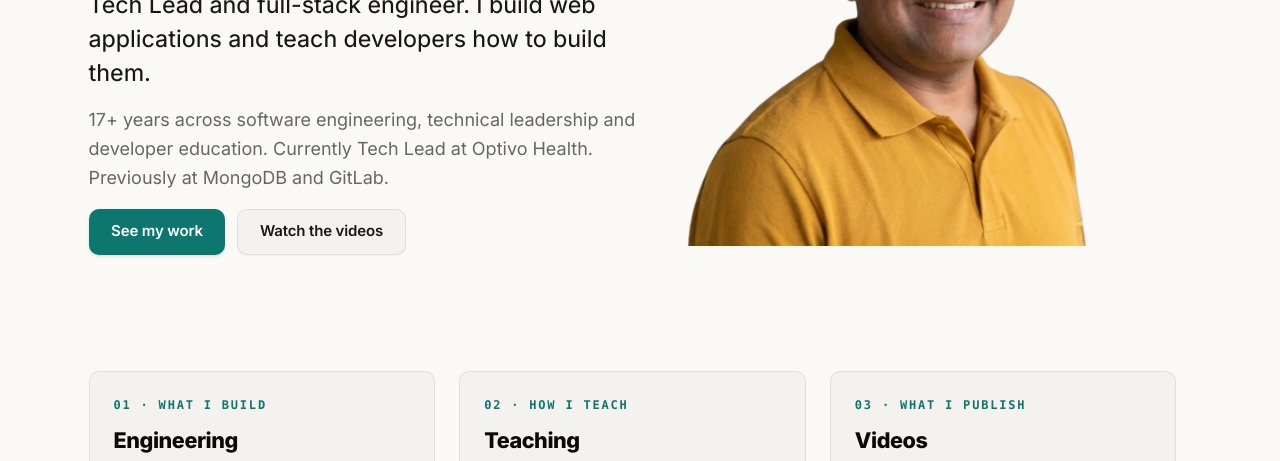
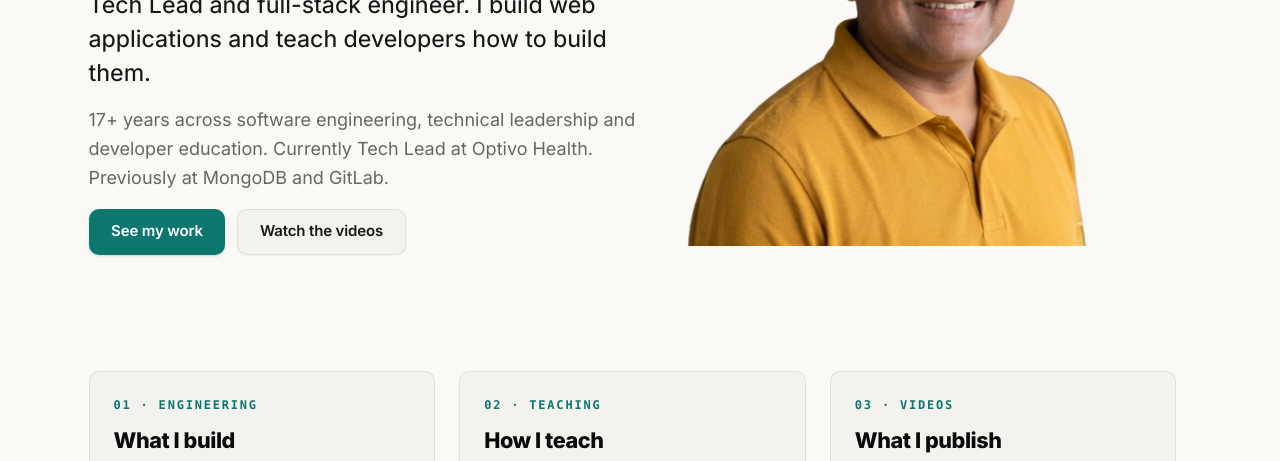
Before and after one commit to veliyat/veliyat.com, a plain HTML site: page index.html in a window 1280 px wide. Shown: the part 316-777 px from the top of the page. Drawn offline with Linux system fonts and the light colour scheme.

Commit message:
feat(home): swap card eyebrows and headings (brief v18)
Co-Authored-By: Claude Sonnet 5.5 <noreply@anthropic.com>

```diff
--- a/index.html
+++ b/index.html
@@ -92,22 +92,22 @@
 <section class="cards-grid" aria-label="Key sections">
       <a class="card" href="/work/">
         <span class="card-icon" aria-hidden="true"><svg viewBox="0 0 24 24" fill="none" stroke="currentColor" stroke-width="2" stroke-linecap="round" stroke-linejoin="round" focusable="false"><polyline points="16 18 22 12 16 6"/><polyline points="8 6 2 12 8 18"/></svg></span>
-        <span class="eyebrow">01 · What I build</span>
-        <h2>Engineering</h2>
+        <span class="eyebrow">01 · Engineering</span>
+        <h2>What I build</h2>
         <p>As Tech Lead at Optivo Health I build digital eye exam record software for independent optometry practices, including its AI dictation, with React, TypeScript, Supabase and PostgreSQL.</p>
         <span class="card-arrow" aria-hidden="true">→</span>
       </a>
       <a class="card" href="/teaching/">
         <span class="card-icon" aria-hidden="true"><svg viewBox="0 0 24 24" fill="none" stroke="currentColor" stroke-width="2" stroke-linecap="round" stroke-linejoin="round" focusable="false"><rect x="3" y="4" width="18" height="12" rx="1.5"/><path d="M12 16v4M8 20h8M7 8.5h6M7 11.5h4"/></svg></span>
-        <span class="eyebrow">02 · How I teach</span>
-        <h2>Teaching</h2>
+        <span class="eyebrow">02 · Teaching</span>
+        <h2>How I teach</h2>
         <p>I built hands-on demos, labs and training content at MongoDB and GitLab, and taught working developers at companies including Wipro, Capgemini and Etisalat.</p>
         <span class="card-arrow" aria-hidden="true">→</span>
       </a>
       <a class="card" href="/videos/">
         <span class="card-icon" aria-hidden="true"><svg viewBox="0 0 24 24" fill="none" stroke="currentColor" stroke-width="2" stroke-linecap="round" stroke-linejoin="round" focusable="false"><rect x="2.5" y="5" width="19" height="14" rx="3"/><path d="M10 9.5v5l4.5-2.5z" fill="currentColor"/></svg></span>
-        <span class="eyebrow">03 · What I publish</span>
-        <h2>Videos</h2>
+        <span class="eyebrow">03 · Videos</span>
+        <h2>What I publish</h2>
         <p>Developer tutorials and recorded training sessions on AI and Python, React, Redux, JavaScript, Node.js and Angular.</p>
         <span class="card-arrow" aria-hidden="true">→</span>
       </a>
```
